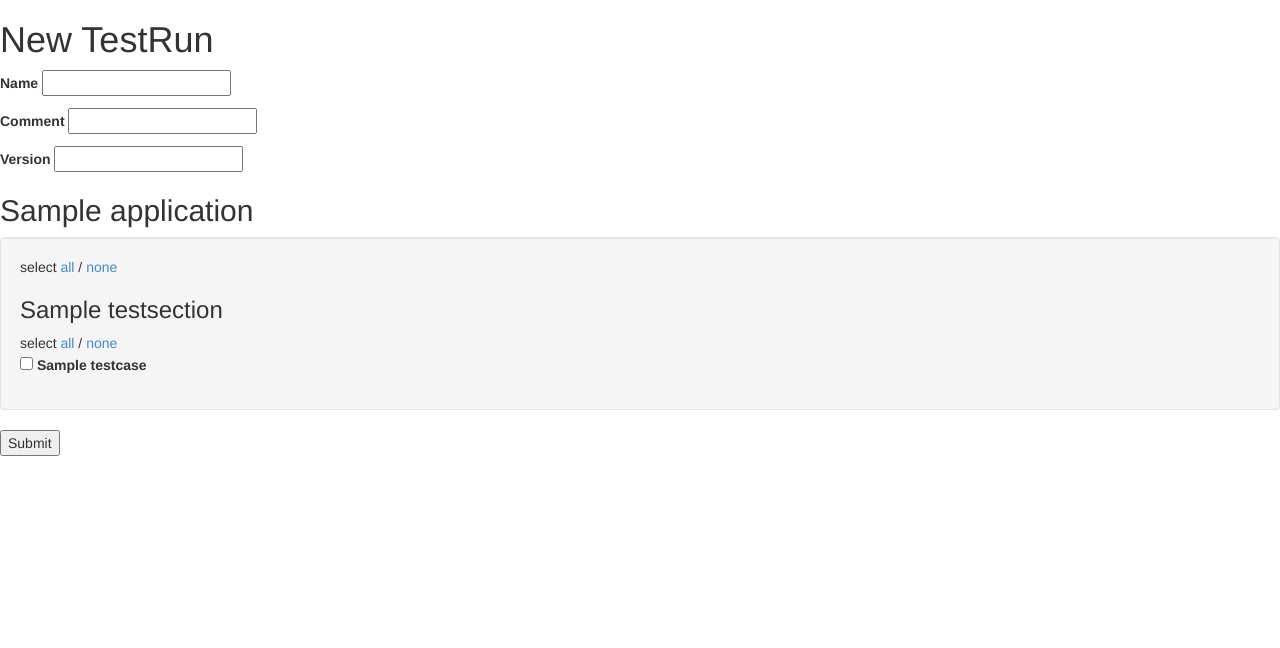
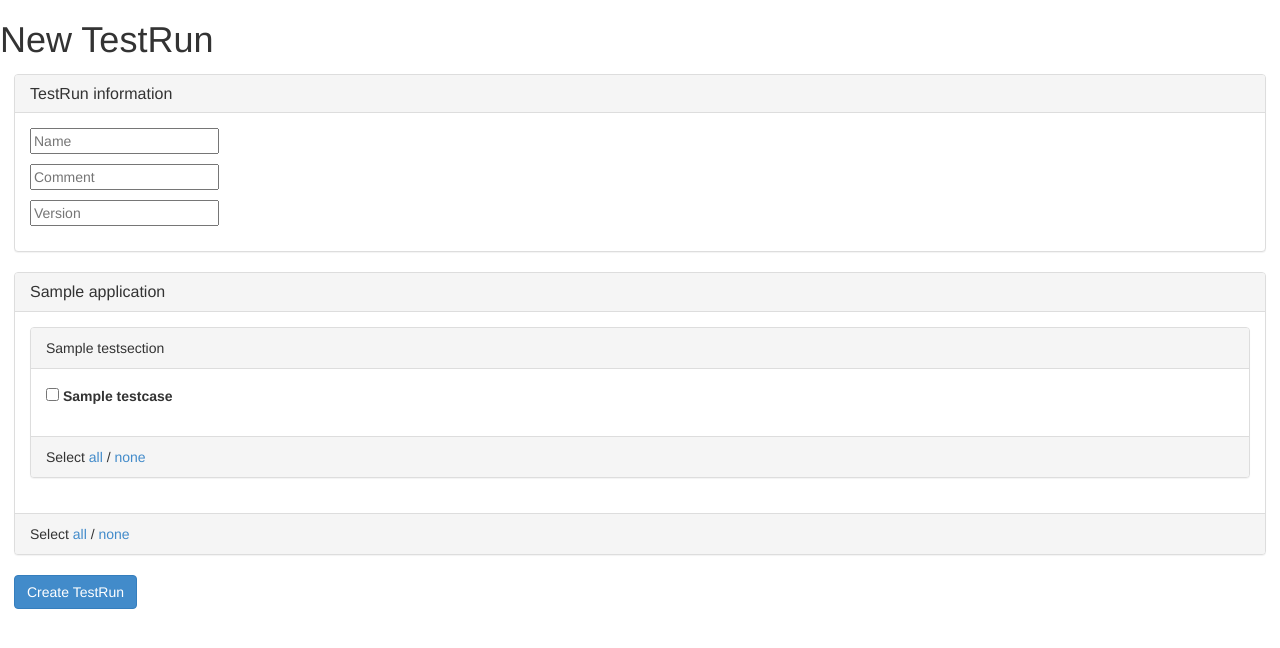
Before and after one commit to rs-dev/Test-Secretary, a Django app: page /testrun/new/ in a window 1280 px wide. Shown: the top 648 px of the page. Run offline with Django 3.2, Linux system fonts and the light colour scheme; tables that the repository leaves empty hold one stand-in row (values such as "Sample post"); some libraries are stand-ins or nearby versions.

Commit message:
beautify new testrun view

```diff
--- a/test_secretary/templates/test_secretary/new_testrun.html
+++ b/test_secretary/templates/test_secretary/new_testrun.html
@@ -1,4 +1,6 @@
 {% extends "base.html" %}
+
+{% load i18n %}
 
 {% block scripts %}
   function set_testcases(cls, state) {
@@ -10,58 +12,88 @@
   <h1>New TestRun</h1>
 
   {% if errmsg %}
-    <div class="alert alert-warning">
-      {{ errmsg }}
+    <div class="alert alert-dismissable alert-danger">
+      <button type="button" class="close" data-dismiss="alert" aria-hidden="true">&times;</button>
+      <strong>Error!</strong> {{ errmsg }}
+    </div>
+  {% endif %}
+  {% if warnmsg %}
+    <div class="alert alert-dismissable alert-warning">
+      <button type="button" class="close" data-dismiss="alert" aria-hidden="true">&times;</button>
+      <strong>Warning!</strong> {{ errmsg }}
     </div>
   {% endif %}
 
-  <form method='POST' action=''>
+  <form method='POST' action='' style="margin: 1em">
     {% csrf_token %}
+
+    <div class="panel panel-default">
+      <div class="panel-heading">
+        <h3 class="panel-title">{% trans "TestRun information" %}</h3>
+      </div>
+      <div class="panel-body">
     <p>
-      <label for='name'>Name</label>
-      <input id='name'></input>
+      <input name='name' placeholder="Name"></input>
     </p>
     <p>
-      <label for='comment'>Comment</label>
-      <input id='comment'></input>
+      <input name='comment' placeholder="Comment"></input>
     </p>
     <p>
-      <label for='version'>Version</label>
-      <input id='version'></input>
+      <input name='version' placeholder="Version"></input>
     </p>
+      </div>
+    </div>
 
     {% for app in apps %}
-      {% if app.active_sections.count %}
-        <h2>{{ app.name }}</h2>
-        <div class='well' id='appblock{{ app.pk }}'>
-          <span>
-            select
-            <a href='#toggle_app{{ app.pk }}' onClick="set_testcases('app{{ app.pk }}', true);">all</a>
-            /
-            <a href='#toggle_app{{ app.pk }}' onClick="set_testcases('app{{ app.pk }}', false);">none</a>
-          </span>
+      <div class="panel panel-default">
+
+        <div class="panel-heading">
+          <h3 class="panel-title">{{ app.name }}</h3>
+        </div>
+
+        <div class="panel-body">
           {% for section in app.active_sections %}
-            {% if section.active_testcases.count %}
-              <h3>{{ section.name }}</h3>
-              <div id='sectionblock{{ section.pk }}'>
-                <span>
-                  select
-                  <a href='#toggle_section{{ section.pk }}' onClick="set_testcases('section{{ section.pk }}', true);">all</a>
-                  /
-                  <a href='#toggle_section{{ section.pk }}' onClick="set_testcases('section{{ section.pk }}', false);">none</a>
-                </span>
-                {% for testcase in section.active_testcases %}
-                  <p title='{{ testcase.description }}'>
-                    <input type=checkbox name='testcase{{ testcase.pk }}' value='1' class="app{{ app.pk }} section{{ section.pk }}"></input>
-                    <label for='testcase{{ testcase.pk }}'>{{ testcase.name }}</label>
-                  </p>
-                {% endfor %}
+            <div class="panel panel-default">
+              <div class="panel-heading">
+                {{ section.name }}
               </div>
-            {% endif %}
+              <div class="panel-body">
+                <div id='sectionblock{{ section.pk }}'>
+                  {% for testcase in section.active_testcases %}
+                    <p title='{{ testcase.description }}'>
+                      <input type=checkbox id='testcase{{ testcase.pk }}' name='testcase{{ testcase.pk }}' value='1' class="app{{ app.pk }} section{{ section.pk }}"></input>
+                      <label for='testcase{{ testcase.pk }}'>{{ testcase.name }}</label>
+                    </p>
+                  {% empty %}
+                    <div class="alert alert-info">
+                      No testcases in section
+                    </div>
+                  {% endfor %}
+                </div>
+              </div>
+              <div class="panel-footer">
+                Select
+                <a href='#toggle_section{{ section.pk }}' onClick="set_testcases('section{{ section.pk }}', true);">all</a>
+                /
+                <a href='#toggle_section{{ section.pk }}' onClick="set_testcases('section{{ section.pk }}', false);">none</a>
+              </div>
+            </div>
+          {% empty %}
+            <div class="alert alert-info">
+              No sections in application
+            </div>
           {% endfor %}
         </div>
-      {% endif %}
+
+        <div class="panel-footer">
+          Select
+          <a href='#toggle_app{{ app.pk }}' onClick="set_testcases('app{{ app.pk }}', true);">all</a>
+          /
+          <a href='#toggle_app{{ app.pk }}' onClick="set_testcases('app{{ app.pk }}', false);">none</a>
+        </div>
+
+      </div>
     {% endfor %}
-    <input type='submit'/>
+    <input type='submit' class="btn btn-primary" value='{% trans "Create TestRun" %}'/>
   </form>
 {% endblock %}
```
